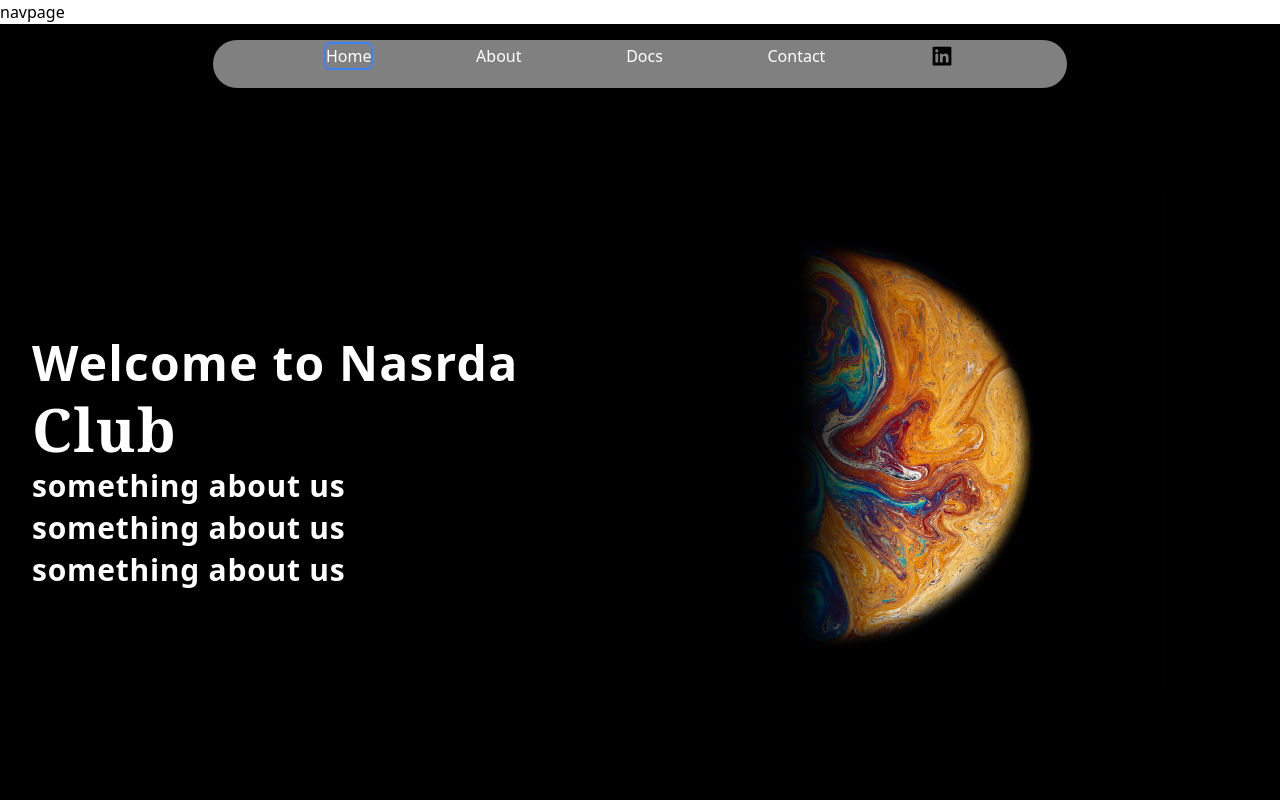
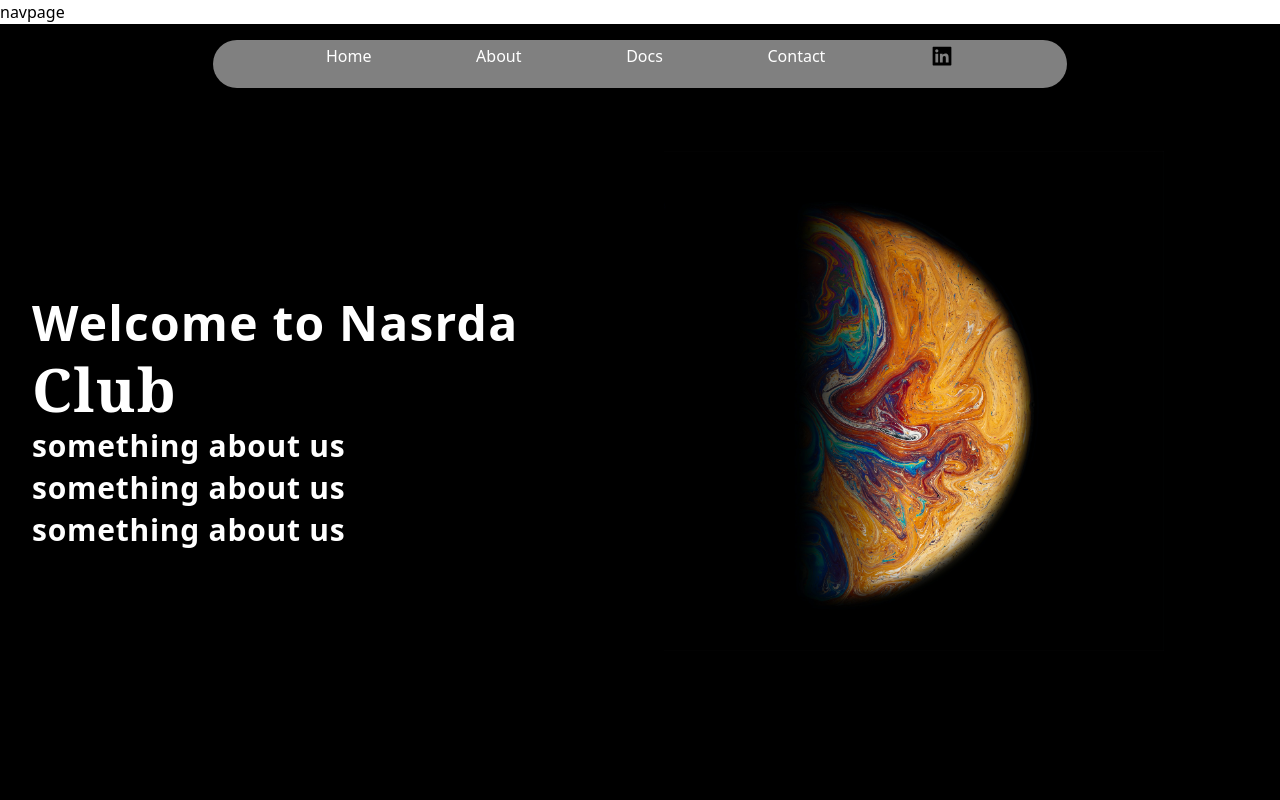
Before and after one commit to NARSDA-KDU/website, a Next.js app: page / in a window 1280 px wide. Shown: the top 800 px of the page. Built offline with nearby package versions, Linux system fonts and the light colour scheme.

Commit message:
modified:   components/Navbar.tsx

```diff
--- a/components/Navbar.tsx
+++ b/components/Navbar.tsx
@@ -6,7 +6,7 @@ import { AiFillTwitterCircle, AiFillLinkedin, AiFillYoutube } from "react-icons/
 
 function Navbar() {
   return (
-    <section className='sticky top-0 py-4 z-20 max-h-14 bg-black grid grid-rows-2'>
+    <section className='sticky top-0 pt-4 z-20 bg-black grid grid-rows-2 h-2'>
         {/* unnecessary  logo since my "partner* alreaady did it/}
       {/* <div className=' p-2 flex w-screen isolate justify-stretch'>
         <Image
@@ -24,7 +24,7 @@ function Navbar() {
       </div> */}
       <nav className=' bg-white bg-opacity-50 justify-around py-1 px-2 rounded-full h-12 w-2/3  mx-auto border-slate-500'>
         <ul className='justify-evenly flex mx-auto items-center '>
-          <li className='text-1xl hover:text-2xl rounded ring-2 ring-blue-500 text-white transition ease-in-out delay-100 hover:translate-y-1 hover:scale-110 hover:ring-indigo-500 duration-200'>
+          <li className='text-1xl hover:text-2xl rounded text-white transition ease-in-out delay-100 hover:translate-y-1 hover:scale-110 hover:ring-indigo-500 duration-200'>
             <Link href="#">Home</Link>
           </li>
           <li className='text-1xl hover:text-2xl text-white transition ease-in-out delay-100'>
```
